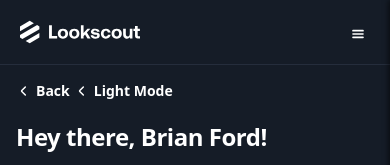
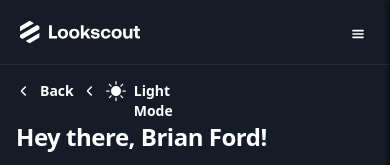
Before and after one commit to batuhanCobann/dashboard-react, a React (Vite) app: page / in a window 390 px wide. Shown: the top 165 px of the page. Built offline with nearby package versions, Linux system fonts and the light colour scheme.

Commit message:
son düzenlemeler apıldı mobil offcanvas düzenlendi

```diff
--- a/src/components/Dasbord.jsx
+++ b/src/components/Dasbord.jsx
@@ -246,7 +246,7 @@ export default function  Dasbord(){
                                     {renderContent()}
                                     </div>
                                 </div>
-                                <div className="div1-ofcanvas mt-">
+                                <div className="div1-ofcanvas p-2">
 
                                     <ul className="sidebar-ul-offcanvas">
                                         <li onClick={() => setActiveContent(1)}>{isDarkMode ? <img src="dark-logo-1.svg" alt="" /> : <img src="light-logo-1.svg" alt="" />}</li>
@@ -268,10 +268,11 @@ export default function  Dasbord(){
                         <p className="d-flex align-items-center gap-2">Home <img src="right.svg" alt="" /></p>
                         <p className="d-flex align-items-center gap-2">Setting <img src="right.svg" alt="" /></p>
                         <p className="text-primary d-flex align-items-center gap-2">General <img src="right.svg" alt="" /></p>
-                        <p onClick={toggleMode} className="btn streched-link">{isDarkMode ? 'Light' : 'Dark'} Mode</p>
+                        <p onClick={toggleMode} className="btn streched-link d-flex gap-2">{isDarkMode ? <img src="dark-mode.svg" alt="" /> : <img src="light-mode.svg" alt="" />}{isDarkMode ? 'Light' : 'Dark'} Mode</p>
+
                     </div>
                     <div className="header-conteiner-two">
-                        <b className="back gap-1">{isDarkMode? <img src="dark-back.svg" alt="" /> : <img src="light-back.svg" alt="" />}Back {isDarkMode? <img src="dark-back.svg" alt="" /> : <img src="light-back.svg" alt="" />}<span onClick={toggleMode} className="">{isDarkMode ? 'Light' : 'Dark'} Mode</span></b>
+                        <b className="back  gap-2">{isDarkMode? <img src="dark-back.svg" alt="" /> : <img src="light-back.svg" alt="" />}Back {isDarkMode? <img src="dark-back.svg" alt="" /> : <img src="light-back.svg" alt="" />}<span  onClick={toggleMode} className="d-flex gap-2">         {isDarkMode ? <img src="dark-mode.svg" alt="" /> : <img src="light-mode.svg" alt="" />}          {isDarkMode ? 'Light' : 'Dark'} Mode</span></b>
 
                         <div className="content-and-buttons">
                             <div className="content">
```
Also changed, not shown: public/dark-mode.svg (added), public/light-mode.svg (added).
